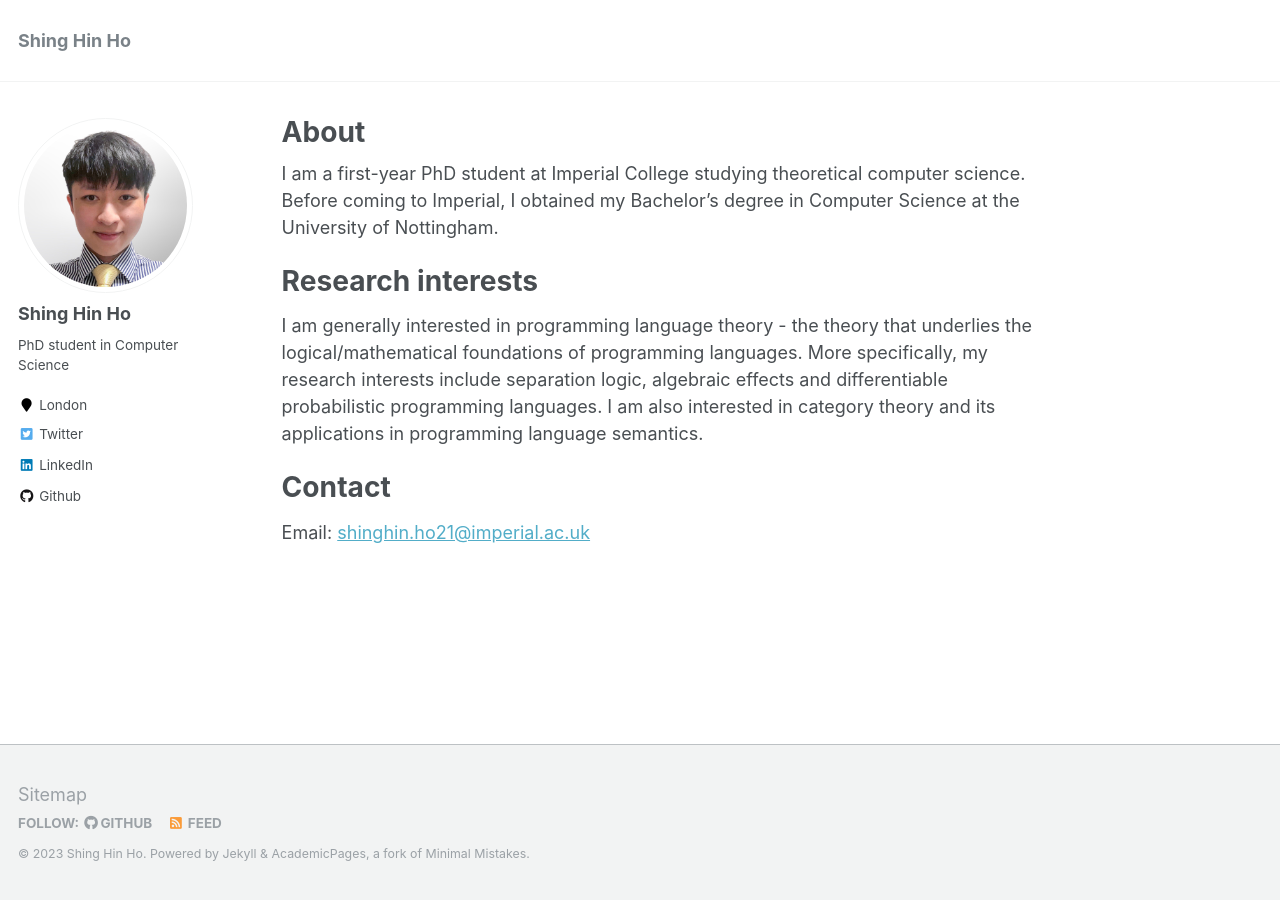
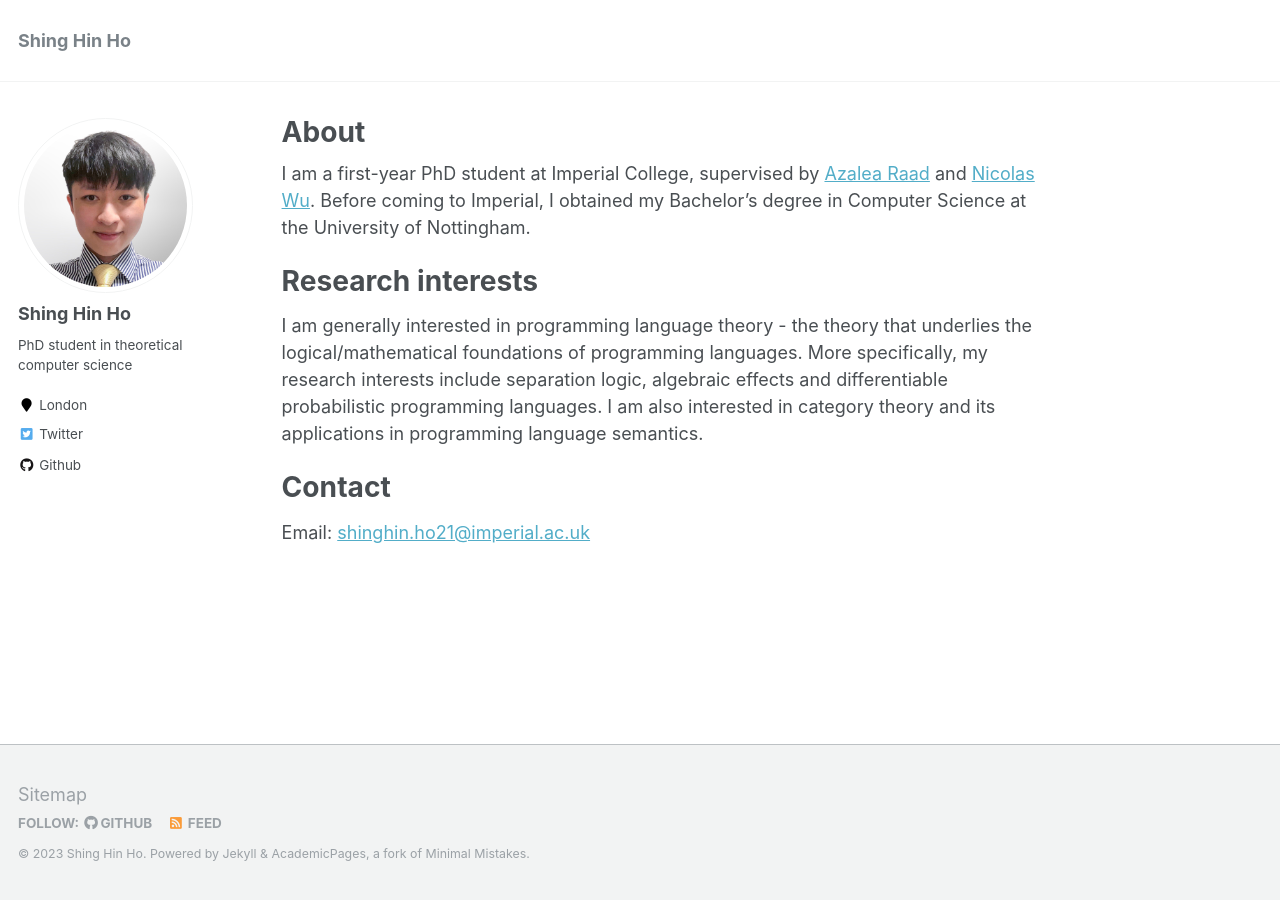
Before and after one commit to shinghinho/shinghinho.github.io, a Jekyll site: the page built from _pages/about.md, in a window 1280 px wide. Built offline with Jekyll 4.4.1, drawn with Linux system fonts in a browser that asks for light colours; part of the change alters nothing that is shown.

Commit message:
Another commit

```diff
--- a/_config.yml
+++ b/_config.yml
@@ -82,7 +82,7 @@ analytics:
 author:
   name             : "Shing Hin Ho"
   avatar           : "profile.jpeg"
-  bio              : "PhD student in Computer Science"
+  bio              : "PhD student in theoretical computer science"
   location         : "London"
   employer         :
   pubmed           :
@@ -102,7 +102,7 @@ author:
   instagram        :
   impactstory      : #"https://profiles.impactstory.org/u/xxxx-xxxx-xxxx-xxxx"
   lastfm           :
-  linkedin         : "shinghin-ho"
+  linkedin         :
   orcid            :
   pinterest        :
   soundcloud       :
--- a/_pages/about.md
+++ b/_pages/about.md
@@ -8,7 +8,7 @@ redirect_from:
   - /about.html
 ---
 
-I am a first-year PhD student at Imperial College studying theoretical computer science. Before coming to Imperial, I obtained my Bachelor's degree in Computer Science at the University of Nottingham.
+I am a first-year PhD student at Imperial College, supervised by [Azalea Raad](https://soundandcomplete.org) and [Nicolas Wu](https://zenzike.com). Before coming to Imperial, I obtained my Bachelor's degree in Computer Science at the University of Nottingham.
 
 # Research interests
 
```
